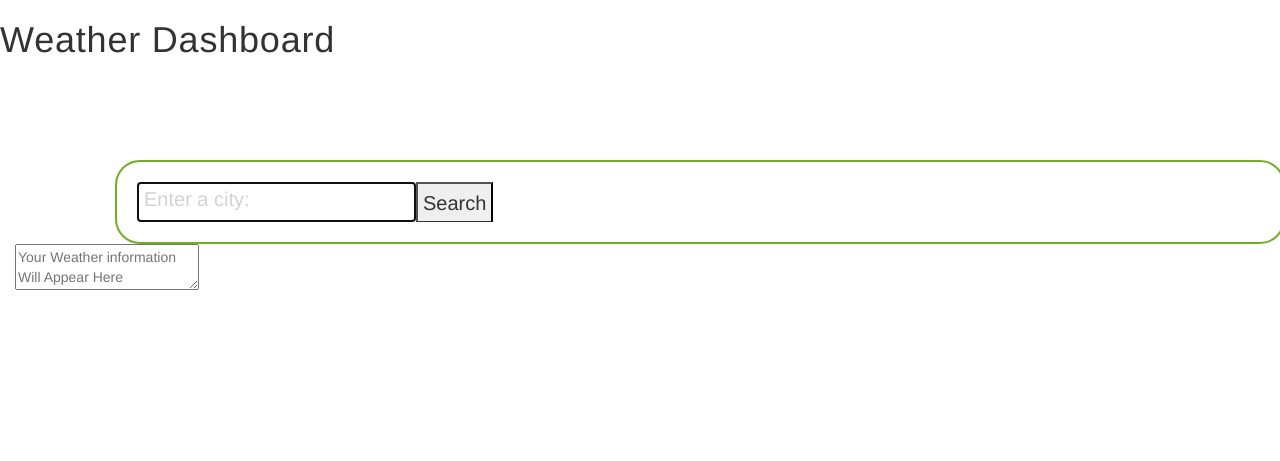
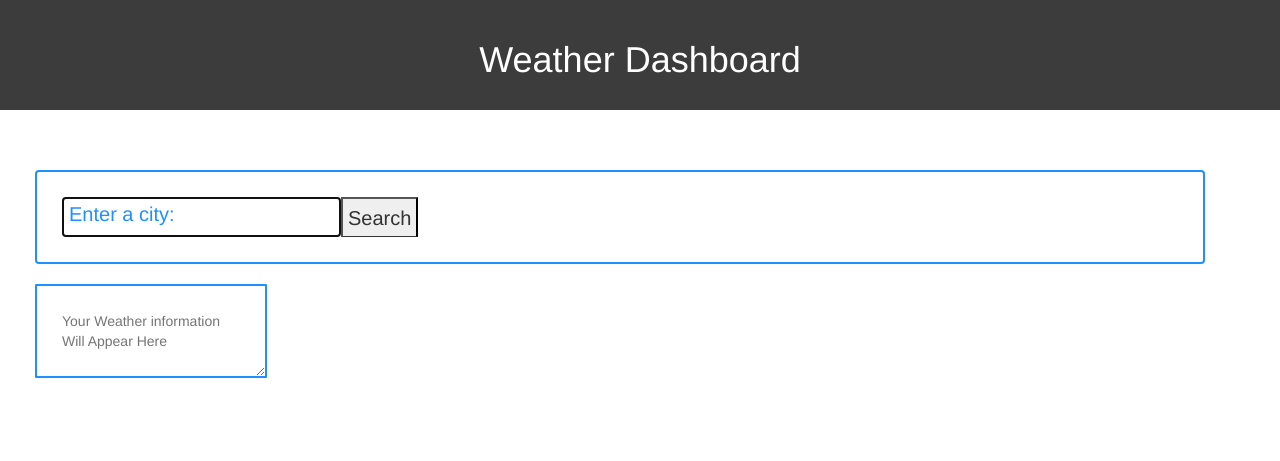
Before and after one commit to wmgleason/Weather_Dashboard, a plain HTML site: page index.html in a window 1280 px wide. Drawn offline with nearby package versions, Linux system fonts and the light colour scheme.

Commit message:
Changed styles for header and div borders.

```diff
--- a/Assets/CSS/style.css
+++ b/Assets/CSS/style.css
@@ -2,25 +2,27 @@
   color: var(--text_light);
 }
 .heading {
-    font-weight: bold;
-    font-size: 4rem;
-    letter-spacing: 0.02em;
-    padding: 0 0 30px 0;
+  background-color: #3c3c3c;
+  color: #ffffff;
+  text-align: center;
+  padding: 20px;
 }
 .top-banner form {
   position: relative;
   display: flex;
   align-items: center;
+  text-align: center;
+  padding: 15px;
 }
-
 .top-banner form input {
   font-size: 2rem;
   height: 40px;
   padding: 5px 5px 10px;
   border-bottom: 1px solid;
+  display: flex;
 }
 .top-banner form input::placeholder {
-    color: lightgrey;
+  color: dodgerblue;
 }
 
 .top-banner form button {
@@ -30,7 +32,6 @@
   padding: 15px 20px;
   margin-left: 15px;
   border-radius: 5px;
-    background: var(--blue);
   transition: 0.3s ease-in-out;
 }
 
@@ -96,16 +97,44 @@
   padding-top: 6rem;
   height: 100%
 }
-
+#output {
+    /* background-color: rgba(255, 255, 255, 0.65); */
+    padding: 1rem;
+    margin-left: 20px;
+    border-radius: 1px;
+    display:block;
+    padding: 25px;
+    margin-top: 20px;
+    border: 2px solid dodgerblue;
+}
 
 #searchContainer {
   /* background-color: rgba(255, 255, 255, 0.65); */
-    padding: 2rem;
-    margin-left: 100px;
-    border-radius: 5px;
+  padding: 1rem;
+  margin-left: 20px;
+  border-radius: 1px;
   display:block;
-    border-radius: 25px;
-    border: 2px solid #73AD21;
+  border-radius: 4px;
+  border: 2px solid dodgerblue;
+}
+.input[type=button] {
+  border: none;
+  color: white;
+  padding: 16px 32px;
+  margin: 4px 2px;
+  cursor: pointer;
+  width: 200px;
+  height: 50px;
+  box-sizing: border-box;
+  border: 4px solid darkblue;
+  border-radius: 4px;
+  font-size: 16px;
+  background-color: dodgerblue;
+  background-image: url('searchicon.png');
+  background-position: 20px 20px;
+  background-repeat: no-repeat;
+  -webkit-transition: width 0.4s ease-in-out;
+  transition: width 0.4s ease-in-out;
 }
 .input[type=text] {
   width: 130px;
```
Lines whose indentation alone changed are shown as unchanged.
